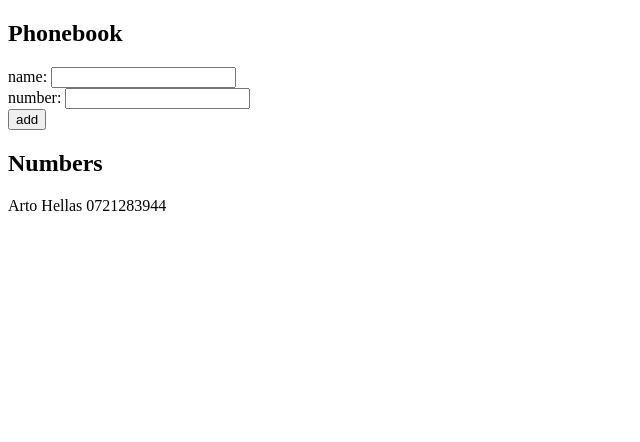
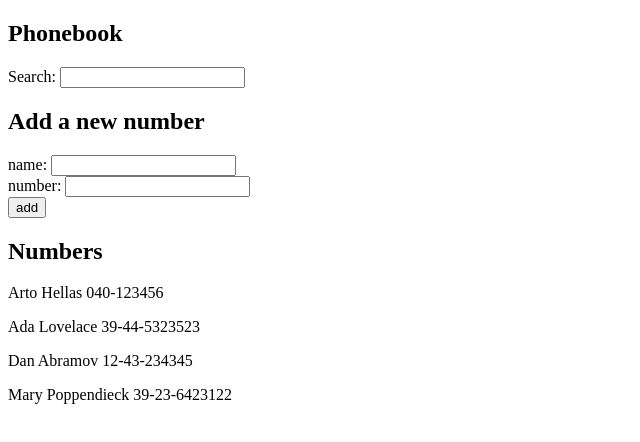
Before and after one commit to BryanMureithi/Fullstack-Web-Development, a React (Vite) app in the folder part2/phonebook/: page / in a window 1280 px wide. Shown: the top 442 px of the page, without its empty margins (0-640 px from the left). Built offline with nearby package versions, Linux system fonts and the light colour scheme.

Commit message:
search implementation done

```diff
--- a/part2/phonebook/src/App.jsx
+++ b/part2/phonebook/src/App.jsx
@@ -2,10 +2,14 @@
 
 const App = () => {
   const [persons, setPersons] = useState([
-    { name: "Arto Hellas", number: "0721283944" },
+    { name: "Arto Hellas", number: "040-123456", id: 1 },
+    { name: "Ada Lovelace", number: "39-44-5323523", id: 2 },
+    { name: "Dan Abramov", number: "12-43-234345", id: 3 },
+    { name: "Mary Poppendieck", number: "39-23-6423122", id: 4 },
   ]);
   const [newName, setNewName] = useState("");
   const [newNumber, setNewNumber] = useState("");
+  const [searchTerm, setSearchTerm] = useState("");
 
   const addPerson = (event) => {
     event.preventDefault();
@@ -16,6 +20,7 @@
     const personObject = {
       name: newName,
       number: newNumber,
+      id: persons.length + 1,
     };
     setPersons(persons.concat(personObject));
     console.log(persons);
@@ -31,9 +36,21 @@
     setNewNumber(event.target.value);
   };
 
+  const handleSearchChange = (event) => {
+    setSearchTerm(event.target.value);
+  };
+
+  const filteredPersons = persons.filter((person) =>
+    person.name.toLowerCase().includes(searchTerm.toLowerCase())
+  );
+
   return (
     <div>
       <h2>Phonebook</h2>
+      <div>
+        Search: <input value={searchTerm} onChange={handleSearchChange} />
+      </div>
+      <h2>Add a new number</h2>
       <form onSubmit={addPerson}>
         <div>
           name: <input value={newName} onChange={handleNameChange} />
@@ -47,8 +64,8 @@
       </form>
       <h2>Numbers</h2>
       <div>
-        {persons.map((person) => (
-          <p>
+        {filteredPersons.map((person) => (
+          <p key={person.id}>
             {person.name} {person.number}
           </p>
         ))}
```
